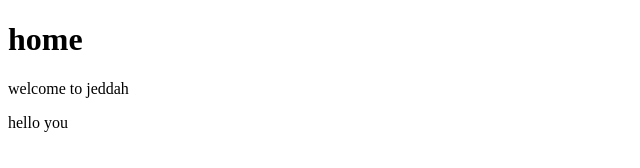
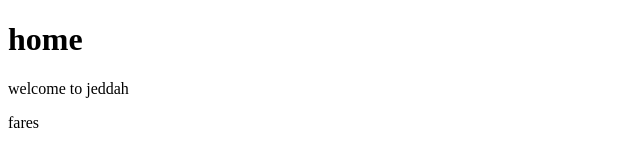
Before and after one commit to allawi001/topcenter2, a plain HTML site: page index.html in a window 1280 px wide. Shown: the full height of the page, 0-640 px from the left. Drawn offline with Linux system fonts and the light colour scheme.

Commit message:
add new line

```diff
--- a/index.html
+++ b/index.html
@@ -6,6 +6,6 @@
 <body>
 <h1>home</h1>
 	<p>welcome to jeddah</p>
-	<p>hello you</p>
+	<p>fares</p>
 </body>
 </html>
```
